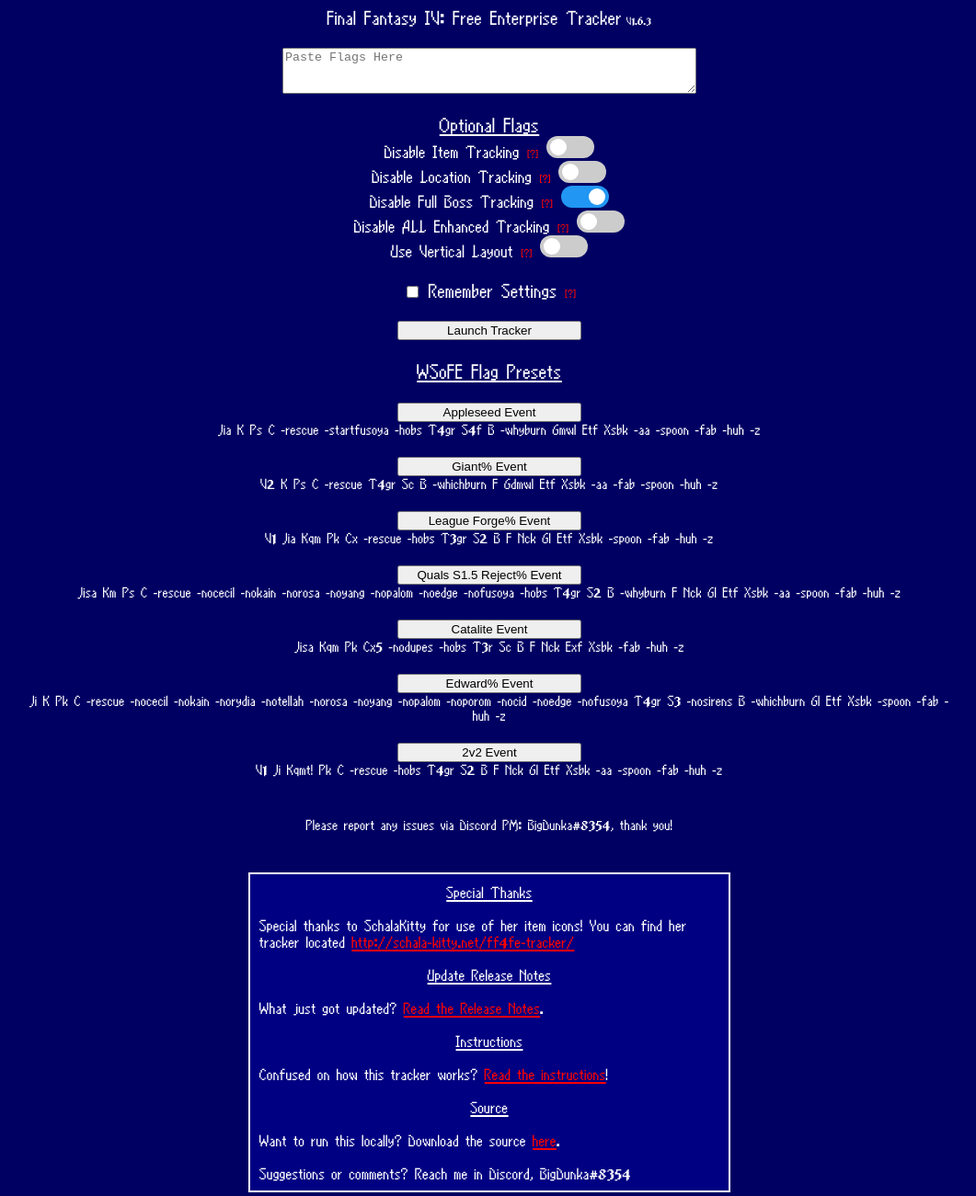
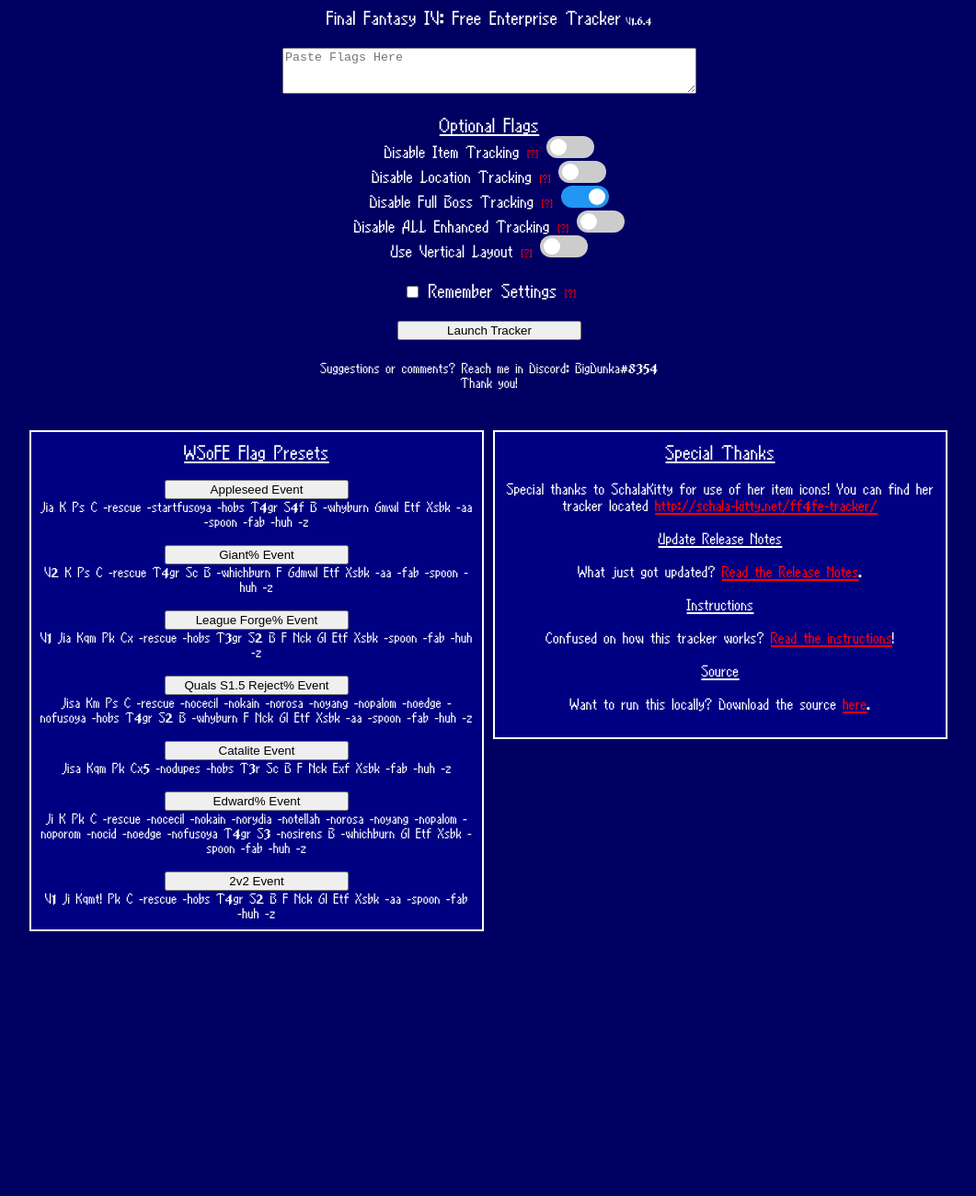
Before and after one commit to bigdunka/fftracker, a plain HTML site: page index.html in a window 1280 px wide. Shown: the whole page at 92% size, without its empty margins (108-1169 px from the left). After the commit the page ends 1013 px from the top, so only its background shows below. Drawn offline with nearby package versions, Linux system fonts and the light colour scheme.

Commit message:
1.6.4.1
Small style changes to launcher

```diff
--- a/index.html
+++ b/index.html
@@ -20,7 +20,7 @@
 			</script>
 		</head>
 		<div style="width: 1000px; text-align: center; margin: auto;">
-			<span>Final Fantasy IV: Free Enterprise Tracker</span><span style="font-size: 15px;"> V1.6.3</span><br><br>
+			<span>Final Fantasy IV: Free Enterprise Tracker</span><span style="font-size: 15px;"> V1.6.4</span><br><br>
 			<textarea style="width: 450px; height: 50px;" placeholder="Paste Flags Here" id="flags" ></textarea><br><br>
 			<span style="font-size: 28px; text-decoration: underline;">Optional Flags</span><br>
 			<span style="font-size: 24px">Disable Item Tracking</span> <span title="This disables the town enhanced item tracking" style="font-size: 16px; color: red; cursor: pointer;">[?]</span>
@@ -50,7 +50,14 @@
 			</label><br><br>
 			<input type="checkbox" id="remembersettings"> Remember Settings <span title="This site uses a tracking cookie to remember your settings" style="font-size: 16px; color: red; cursor: pointer;">[?]</span><br><br>
 
-			<button type="button" onclick="launch()" style="width: 200px; text-align: center;">Launch Tracker</button><br><br>
+			<button type="button" onclick="launch()" style="width: 200px; text-align: center;">Launch Tracker</button>
+			<br><br>
+			<span style="font-size: 20px; margin: auto;">Suggestions or comments? Reach me in Discord: BigDunka#8354<br>Thank you!</span>
+		</div>
+		<br><br>
+
+		<div style="width: 1000px; text-align: center; margin: auto;">
+			<div style="margin: auto; width: 470px; font-size: 22px; background-color: rgb(0, 0, 130); border: white; border-style: solid; border-width: 2px; padding: 10px; float: left;">
 
 				<span style="font-size: 28px; text-decoration: underline;">WSoFE Flag Presets</span><br><br>
 
@@ -74,14 +81,9 @@
 				<br>
 				<button type="button" onclick="loadflags('V1 Ji Kqmt! Pk C -rescue -hobs T4gr S2 B F Nck Gl Etf Xsbk -aa -spoon -fab -huh -z');" style="width: 200px; text-align: center;">2v2 Event</button><br>
 				<span style="font-size: 20px;">V1 Ji Kqmt! Pk C -rescue -hobs T4gr S2 B F Nck Gl Etf Xsbk -aa -spoon -fab -huh -z</span><br>
-			<br>
-			<br>
-
-			<span style="font-size: 20px;">Please report any issues via Discord PM: BigDunka#8354, thank you!</span>
 			</div>
-		<br><br>
-		<div style="margin: auto; width: 500px; font-size: 22px; background-color: rgb(0, 0, 130); border: white; border-style: solid; border-width: 2px; padding: 10px;">
-			<center><span style="text-decoration: underline;">Special Thanks</span></center><br>
+			<div style="margin: auto; width: 470px; font-size: 22px; background-color: rgb(0, 0, 130); border: white; border-style: solid; border-width: 2px; padding: 10px; float: left; margin-left: 10px;">
+				<center><span style="text-decoration: underline; font-size: 28px">Special Thanks</span></center><br>
 				Special thanks to SchalaKitty for use of her item icons! You can find her tracker located <a href=" http://schala-kitty.net/ff4fe-tracker/">http://schala-kitty.net/ff4fe-tracker/</a>
 				<br><br>
 				<center><span style="text-decoration: underline;">Update Release Notes</span></center><br>
@@ -93,8 +95,9 @@
 				<center><span style="text-decoration: underline;">Source</span></center><br>
 				Want to run this locally? Download the source <a href="tracker.zip">here</a>.
 				<br><br>
-			Suggestions or comments? Reach me in Discord, BigDunka#8354
 			</div>
+		</div>
+
 
 	</body>
 </html>
--- a/scripts/launcher.js
+++ b/scripts/launcher.js
@@ -109,4 +109,5 @@ function launch() {
 
 function loadflags(f) {
 	document.getElementById('flags').value = f;
+	window.scrollTo(0, 0);
 }
```
Lines whose indentation alone changed are shown as unchanged.
